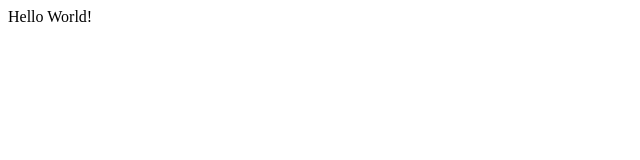
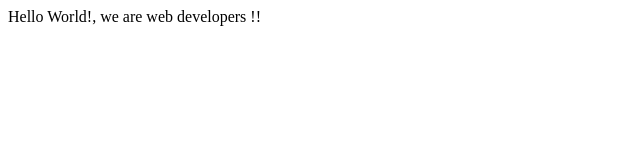
Before and after one commit to YOHANNES-cmd/microverse-with-john, a plain HTML site: page index.html in a window 1280 px wide. Shown: the whole page, without its empty margins (0-640 px from the left). Drawn offline with Linux system fonts and the light colour scheme.

Commit message:
made changes in index.html

```diff
--- a/index.html
+++ b/index.html
@@ -7,8 +7,7 @@
    </head>
 
    <body>
-      Hello World!
-      <script src="https://cdn.freecodecamp.org/testable-projects-fcc/v1/bundle.js"></script>
+      Hello World!, we are web developers !!
 
       <!--
 
```
